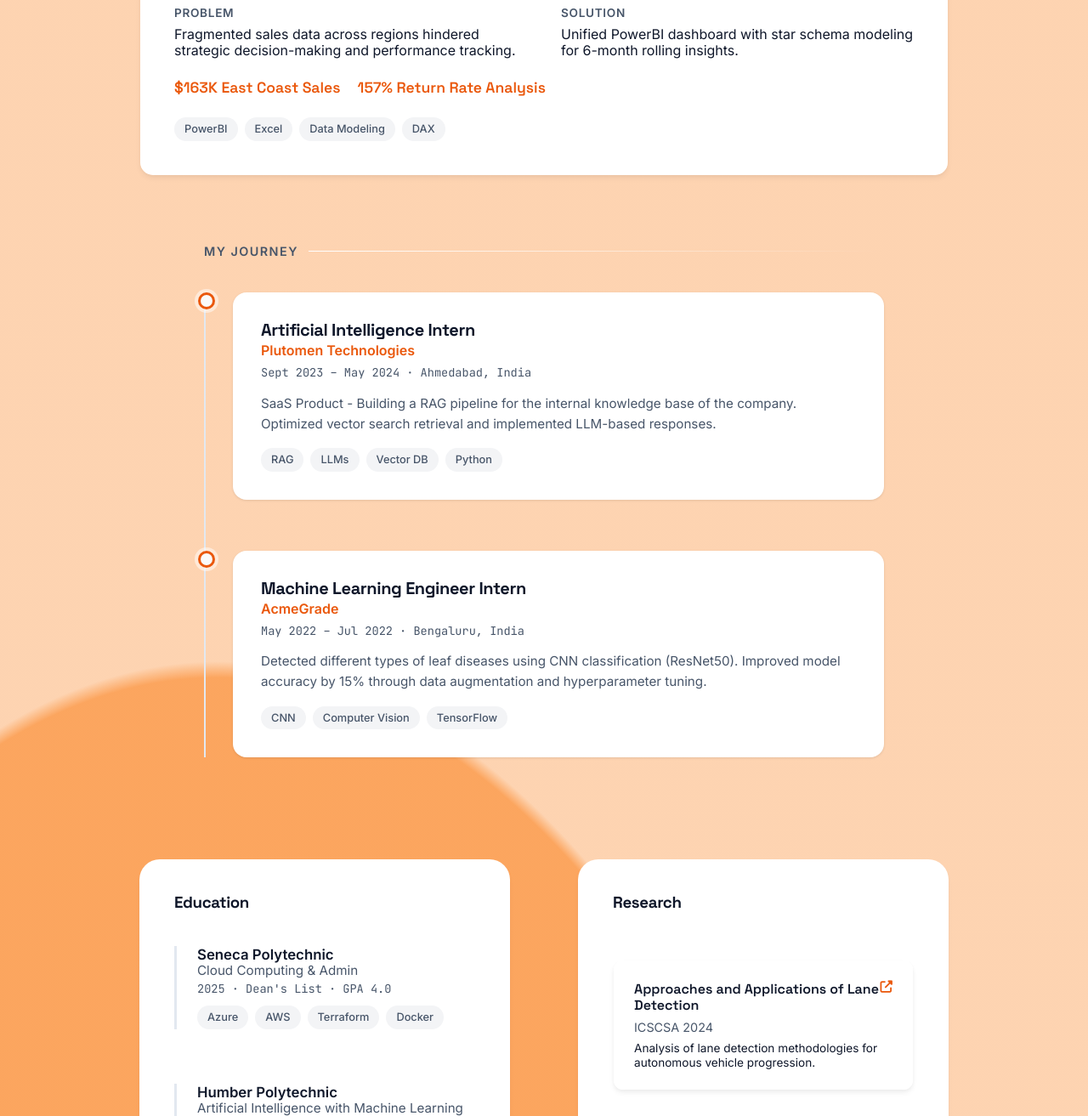
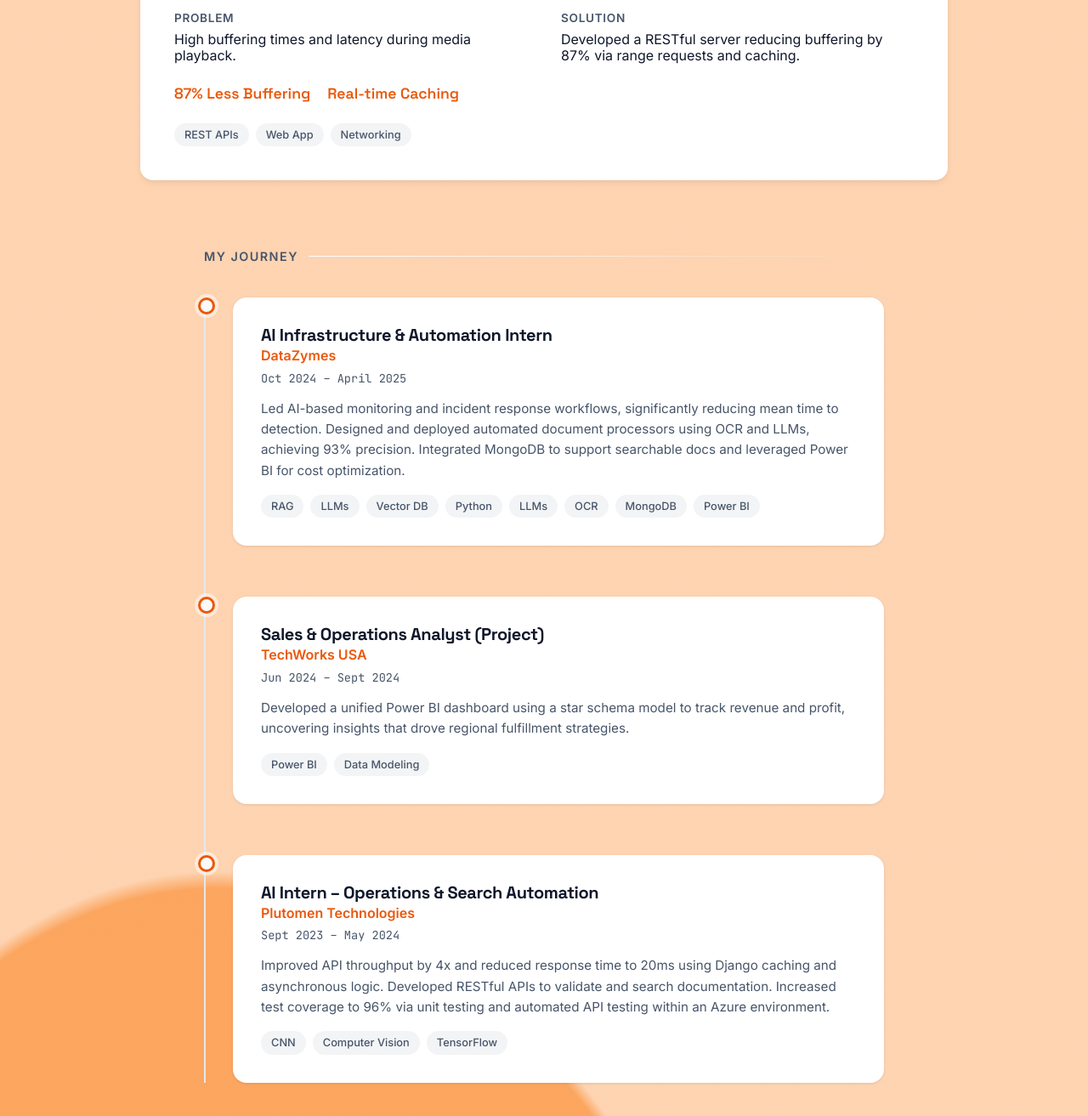
Before and after one commit to Kedar-dave/Portfolio, a plain HTML site: page index.html in a window 1280 px wide. Shown: the part 1945-3258 px from the top of the page at 85% size. Drawn offline with Linux system fonts and the light colour scheme.

Commit message:
Dates and Resume update

```diff
--- a/index.html
+++ b/index.html
@@ -127,7 +127,11 @@
                 <!-- Project 2: ImposterCreator -->
                 <article class="project-card">
                     <div class="project-header">
-                        <h2 class="project-title">ImposterCreator</h2>
+                        <div>
+                            <h2 class="project-title">ImposterCreator</h2>
+                            <div style="font-size: 0.85rem; color: var(--text-secondary); margin-top: 4px;">Aug 2022 –
+                                Nov 2022</div>
+                        </div>
                         <a id="btn-imposter" target="_blank" class="card-btn" aria-label="View Project">
                             <i class="fas fa-arrow-right"></i>
                         </a>
@@ -156,11 +160,15 @@
                     </div>
                 </article>
 
-                <!-- Project 3: Sales Analysis Dashboard -->
+                <!-- Project 3: YouMusic -->
                 <article class="project-card">
                     <div class="project-header">
-                        <h2 class="project-title">Sales Analysis Dashboard</h2>
-                        <a id="link-salesDashboard" target="_blank" class="card-btn" aria-label="View Project">
+                        <div>
+                            <h2 class="project-title">YouMusic</h2>
+                            <div style="font-size: 0.85rem; color: var(--text-secondary); margin-top: 4px;">Dec 2022 –
+                                Mar 2023</div>
+                        </div>
+                        <a id="link-youMusic" target="_blank" class="card-btn" aria-label="View Project">
                             <i class="fas fa-arrow-right"></i>
                         </a>
                     </div>
@@ -168,25 +176,23 @@
                     <div class="project-story">
                         <div class="story-block">
                             <h4>Problem</h4>
-                            <p>Fragmented sales data across regions hindered strategic decision-making and performance
-                                tracking.</p>
+                            <p>High buffering times and latency during media playback.</p>
                         </div>
                         <div class="story-block">
                             <h4>Solution</h4>
-                            <p>Unified PowerBI dashboard with star schema modeling for 6-month rolling insights.</p>
+                            <p>Developed a RESTful server reducing buffering by 87% via range requests and caching.</p>
                         </div>
                     </div>
 
                     <div class="project-metrics">
-                        <span>$163K East Coast Sales</span>
-                        <span>157% Return Rate Analysis</span>
+                        <span>87% Less Buffering</span>
+                        <span>Real-time Caching</span>
                     </div>
 
                     <div class="project-stack">
-                        <span class="tech-tag">PowerBI</span>
-                        <span class="tech-tag">Excel</span>
-                        <span class="tech-tag">Data Modeling</span>
-                        <span class="tech-tag">DAX</span>
+                        <span class="tech-tag">REST APIs</span>
+                        <span class="tech-tag">Web App</span>
+                        <span class="tech-tag">Networking</span>
                     </div>
                 </article>
             </div>
@@ -201,18 +207,24 @@
                 <div class="timeline-item">
                     <div class="timeline-marker"></div>
                     <div class="timeline-content">
-                        <h3 class="role-title">Artificial Intelligence Intern</h3>
-                        <div class="company-name">Plutomen Technologies</div>
-                        <div class="role-meta">Sept 2023 – May 2024 · Ahmedabad, India</div>
+                        <h3 class="role-title">AI Infrastructure & Automation Intern</h3>
+                        <div class="company-name">DataZymes</div>
+                        <div class="role-meta">Oct 2024 – April 2025</div>
                         <p class="role-description">
-                            SaaS Product - Building a RAG pipeline for the internal knowledge base of the company.
-                            Optimized vector search retrieval and implemented LLM-based responses.
+                            Led AI-based monitoring and incident response workflows, significantly reducing mean time to
+                            detection. Designed and deployed automated document processors using OCR and LLMs, achieving
+                            93% precision. Integrated MongoDB to support searchable docs and leveraged Power BI for cost
+                            optimization.
                         </p>
                         <div class="role-tags">
                             <span class="tech-tag">RAG</span>
                             <span class="tech-tag">LLMs</span>
                             <span class="tech-tag">Vector DB</span>
                             <span class="tech-tag">Python</span>
+                            <span class="tech-tag">LLMs</span>
+                            <span class="tech-tag">OCR</span>
+                            <span class="tech-tag">MongoDB</span>
+                            <span class="tech-tag">Power BI</span>
                         </div>
                     </div>
                 </div>
@@ -221,12 +233,31 @@
                 <div class="timeline-item">
                     <div class="timeline-marker"></div>
                     <div class="timeline-content">
-                        <h3 class="role-title">Machine Learning Engineer Intern</h3>
-                        <div class="company-name">AcmeGrade</div>
-                        <div class="role-meta">May 2022 – Jul 2022 · Bengaluru, India</div>
+                        <h3 class="role-title">Sales & Operations Analyst (Project)</h3>
+                        <div class="company-name">TechWorks USA</div>
+                        <div class="role-meta">Jun 2024 – Sept 2024</div>
                         <p class="role-description">
-                            Detected different types of leaf diseases using CNN classification (ResNet50).
-                            Improved model accuracy by 15% through data augmentation and hyperparameter tuning.
+                            Developed a unified Power BI dashboard using a star schema model to track revenue and
+                            profit, uncovering insights that drove regional fulfillment strategies.
+                        </p>
+                        <div class="role-tags">
+                            <span class="tech-tag">Power BI</span>
+                            <span class="tech-tag">Data Modeling</span>
+                        </div>
+                    </div>
+                </div>
+
+                <!-- Job 3 -->
+                <div class="timeline-item">
+                    <div class="timeline-marker"></div>
+                    <div class="timeline-content">
+                        <h3 class="role-title">AI Intern – Operations & Search Automation</h3>
+                        <div class="company-name">Plutomen Technologies</div>
+                        <div class="role-meta">Sept 2023 – May 2024</div>
+                        <p class="role-description">
+                            Improved API throughput by 4x and reduced response time to 20ms using Django caching and
+                            asynchronous logic. Developed RESTful APIs to validate and search documentation. Increased
+                            test coverage to 96% via unit testing and automated API testing within an Azure environment.
                         </p>
                         <div class="role-tags">
                             <span class="tech-tag">CNN</span>
@@ -247,8 +278,8 @@
                     <h3>Education</h3>
                     <div class="credential-item">
                         <div class="credential-title">Seneca Polytechnic</div>
-                        <div class="credential-subtitle">Cloud Computing & Admin</div>
-                        <div class="credential-meta">2025 · Dean's List · GPA 4.0</div>
+                        <div class="credential-subtitle">Cloud Computing & Administration</div>
+                        <div class="credential-meta">Dean's List 2025</div>
                         <div class="project-stack" style="margin-top: 12px;">
                             <span class="tech-tag">Azure</span>
                             <span class="tech-tag">AWS</span>
@@ -259,8 +290,8 @@
 
                     <div class="credential-item" style="margin-top: 24px;">
                         <div class="credential-title">Humber Polytechnic</div>
-                        <div class="credential-subtitle">Artificial Intelligence with Machine Learning</div>
-                        <div class="credential-meta">2024 – 2025 · GPA 3.5</div>
+                        <div class="credential-subtitle">AI with Machine Learning</div>
+                        <div class="credential-meta">Dean's List 2024-2025</div>
                         <div class="project-stack" style="margin-top: 12px;">
                             <span class="tech-tag">Computer Vision</span>
                             <span class="tech-tag">NLP</span>
@@ -270,9 +301,9 @@
                     </div>
 
                     <div class="credential-item" style="margin-top: 24px;">
-                        <div class="credential-title">Charotar University of Science and Technology</div>
-                        <div class="credential-subtitle">Bachelors of Information Technology</div>
-                        <div class="credential-meta">2020 – 2024 · GPA 3.9</div>
+                        <div class="credential-title">CHARUSAT</div>
+                        <div class="credential-subtitle">Bachelor of Computer Science</div>
+                        <div class="credential-meta">Major CGPA: 8.97/10 · Dean's List</div>
                         <div class="project-stack" style="margin-top: 12px;">
                             <span class="tech-tag">Data Structures</span>
                             <span class="tech-tag">Algorithms</span>
```
Also changed, not shown: 1 other file.
